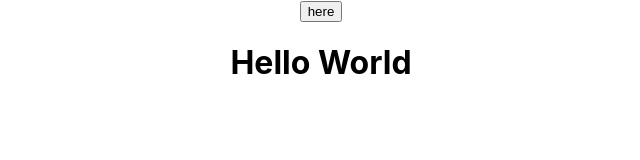
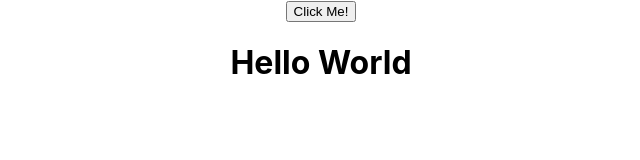
Before and after one commit to ZONAT3D/TestFrontEndSite, a React (Create React App) app: page / in a window 1280 px wide. Shown: the top 160 px of the page, without its empty margins (319-959 px from the left). Built offline with nearby package versions, Linux system fonts and the light colour scheme.

Commit message:
Updated Header Button

```diff
--- a/src/Components/Header.js
+++ b/src/Components/Header.js
@@ -3,7 +3,7 @@ import React from 'react';
 function Header() {
   return (
     <div className="Header">
-        <button>here</button>
+        <button>Click Me! </button>
     </div>
   );
 }
```
